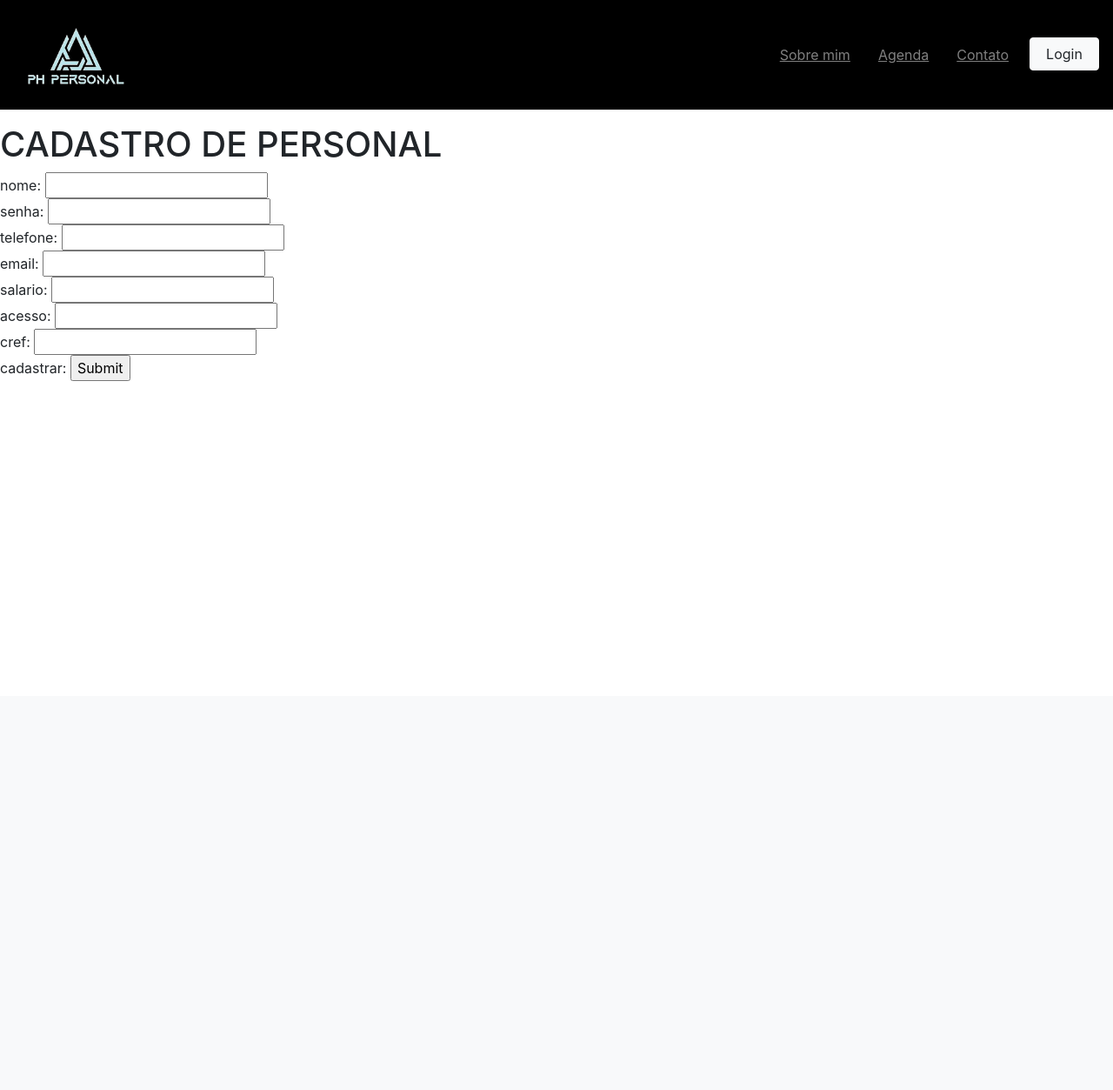
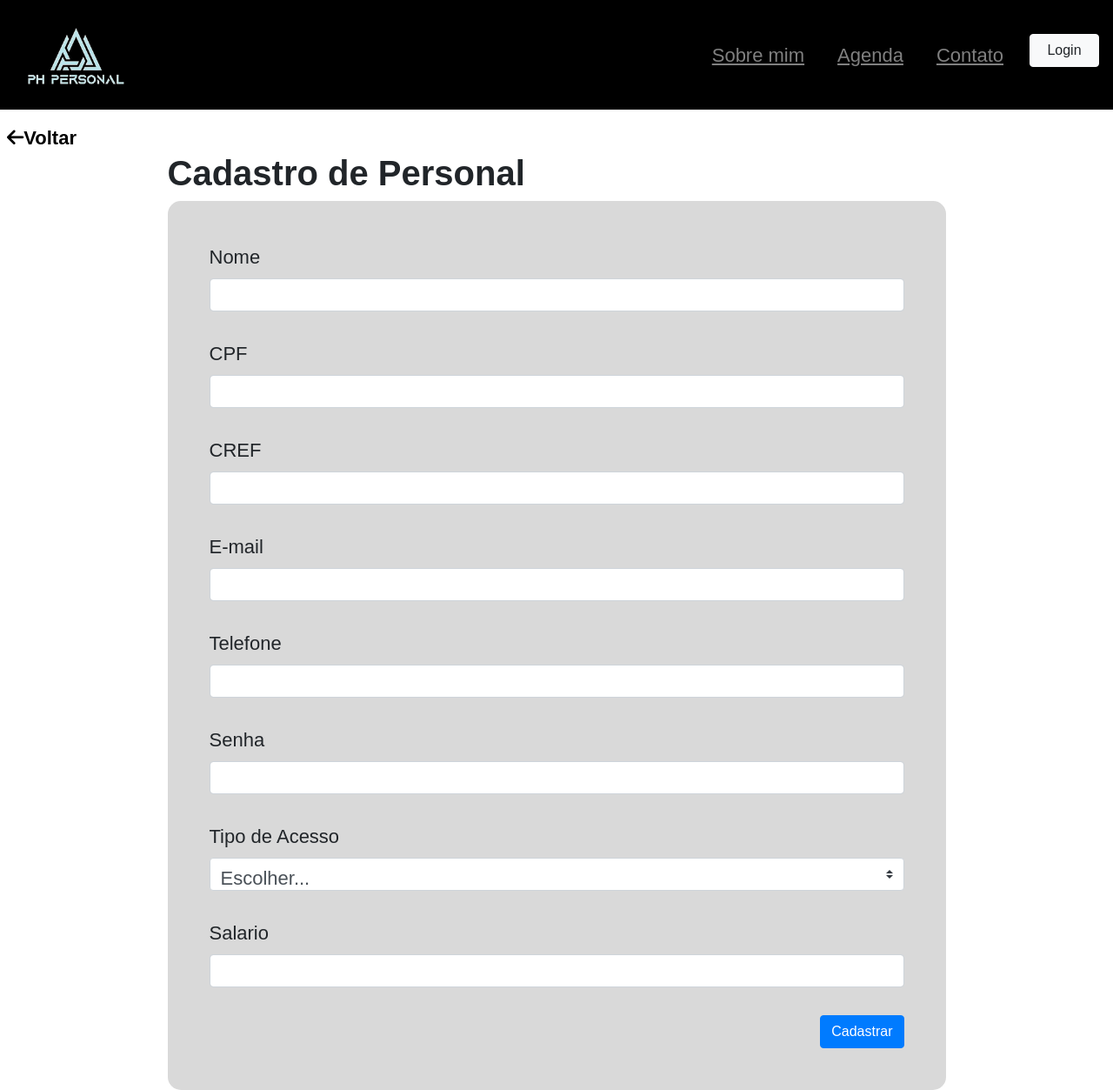
Before and after one commit to jp8002/PI_FATEC_2024_3-Semestre, a Django app: template studio/core/templates/TemplateCadastrarPersonal.html in a window 1280 px wide. Shown: the whole page at 87% size. Before the commit the page ends 438 px from the top, so only its background shows below. Run offline with Django 5.2, Linux system fonts and the light colour scheme; the template is opened without the code that fills it, so the values that code supplies are empty; some libraries are stand-ins or nearby versions.

Commit message:
Criação do template da tela de cadastrar personal

```diff
--- a/studio/core/entity/AlunoEntity.py
+++ b/studio/core/entity/AlunoEntity.py
@@ -1,4 +1,4 @@
-
+from datetime import datetime
 class Aluno():
     def __init__(self, aluno):
         self.id = aluno.get("_id")
--- a/studio/core/repositories/AlunoRepository.py
+++ b/studio/core/repositories/AlunoRepository.py
@@ -16,6 +16,7 @@ class AlunoRepository(InterfaceRepository):
     def criar(self,  entity):
         try:
             dados = entity.__dict__
+            del dados['id']
             dados["data_nascimento"] = datetime.combine(dados["data_nascimento"], datetime.min.time())
             resp = self.mongo._colecao.insert_one(dados)
 
@@ -149,7 +150,6 @@ class AlunoRepository(InterfaceRepository):
 
         return True
 
-
     def listarAlunosPorStatus(self, status):
         try:
             resp = self.mongo._colecao.find({"status": status})
--- a/studio/core/repositories/PersonalRepository.py
+++ b/studio/core/repositories/PersonalRepository.py
@@ -14,6 +14,10 @@ class PersonalRepository(InterfaceRepository):
         self.mongo = mongo
 
     def criar(self, entity):
+
+        if self.consultarCpf(entity.cpf):
+            raise Exception('Esse personal já está cadastrado')
+
         try:
             dados = entity.__dict__
             self.mongo._colecao.insert_one(dados)
@@ -26,7 +30,6 @@ class PersonalRepository(InterfaceRepository):
 
         try:
             query = self.mongo._colecao.find_one({"cpf": cpf})
-            list(query)
 
         except Exception as e:
             raise Exception("Erro ao consultar cpf (" + str(e) + ")")
--- a/studio/core/templates/TemplateCadastrarPersonal.html
+++ b/studio/core/templates/TemplateCadastrarPersonal.html
@@ -3,7 +3,34 @@
 <head>
     <meta charset="UTF-8">
     <meta name="viewport" content="width=device-width, initial-scale=1.0">
+    <script src="https://kit.fontawesome.com/cc7beb20bf.js" crossorigin="anonymous"></script>
     <link rel="stylesheet" href="https://stackpath.bootstrapcdn.com/bootstrap/4.1.3/css/bootstrap.min.css" integrity="sha384-MCw98/SFnGE8fJT3GXwEOngsV7Zt27NXFoaoApmYm81iuXoPkFOJwJ8ERdknLPMO" crossorigin="anonymous">
+
+    <style>
+        body{
+            font-size: 22px;
+            font-family: 'Reem Kufi Fun', sans-serif;
+        }
+        .form-cadastrar_personal{
+            background-color: #D9D9D9;
+            gap: 1rem;
+            border-radius: 15px;
+        }
+        #voltar{
+            text-decoration: none;
+            color: black;
+        }
+
+        @media screen and (max-width:768px){
+            body{
+                font-size: 16px;
+            }
+            h1{
+                font-size:28px;
+            }
+
+        }
+    </style>
     <title>Document</title>
 </head>
 <body>
@@ -11,37 +38,74 @@
     {% block template %}
         {% include "TemplateNavBar.html" %}
     {% endblock %}
-    <h1> CADASTRO DE PERSONAL </h1>  <!-- O IDEAL SERIA A CRIAÇÃO DO FORMULARIO ATRAVÉS DE UM FORM -->
 
-    <form method="post" action="{% url "cadastrarPersonal" %}">
-        {% csrf_token %}
+    {{errors}}
+    <div class="d-flex">
+        <a class="ml-2" id="voltar" href="{% url "personalInicial" %}"><i class="fa-solid fa-arrow-left "></i><b>Voltar</b></a>
+    </div>
 
-        nome:
-        <input type="text" name="nome">
-        <br>
-        senha:
-        <input type="text" name="senha">
-        <br>
-        telefone:
-        <input type="text" name="telefone">
-        <br>
-        email:
-        <input type="text" name="email">
-        <br>
-        salario:
-        <input type="text" name="salario">
-        <br>
-        acesso:
-        <input type="text" name="acesso">
-        <br>
-        cref:
-        <input type="text" name="cref">
-        <br>
-        cadastrar:
-        <input type="submit" name="cadastrar">
-        <br>
+    <div class="container d-flex justify-content-center">
+        <div class="col-10 d-flex flex-column ">
+            <div>
+                <h1><b>Cadastro de Personal </b></h1>
+            </div>
+            <div class="d-flex ">
+                <form class="form-cadastrar_personal p-lg-5 p-4 d-flex flex-column w-100 " action="#" method="post">
+                {% csrf_token %}
 
-    </form>
+                    <div class="form-group d-flex flex-column ">
+                        <label  for="nome">Nome</label>
+                        <input class="form-control " type="text" id="nome" name="nome">
+                    </div>
+
+                    <div class="form-group d-flex flex-column ">
+                        <label  for="cpf">CPF</label>
+                        <input class="form-control " type="text" id="cpf" name="cpf">
+                    </div>
+
+                    <div class="form-group d-flex flex-column ">
+                        <label  for="cref">CREF</label>
+                        <input class="form-control " type="text" id="cref" name="cref">
+                    </div>
+
+                    <div class="form-group d-flex flex-column ">
+                        <label  for="email">E-mail</label>
+                        <input class="form-control " type='email' id="email" name="email">
+                    </div>
+
+                    <div class="form-group d-flex flex-column ">
+                        <label  for="telefone">Telefone</label>
+                        <input class="form-control " type="text" id="telefone" name="telefone">
+                    </div>
+
+                    <div class="form-group d-flex flex-column ">
+                        <label  for="senha">Senha</label>
+                        <input class="form-control " type="password" id="senha" name="senha">
+                    </div>
+
+                    <div class="form-group d-flex flex-column ">
+                        <label  for="acesso">Tipo de Acesso</label>
+                        <select class="custom-select" id="inputGroupSelect01" name='acesso'>
+                            <option selected hidden>Escolher...</option>
+                            <option value="funcionario">Funcionário</option>
+                            <option value="adm">Administrador</option>
+                        </select>
+                    </div>
+
+                    <div class="form-group d-flex flex-column ">
+                        <label  for="salario">Salario</label>
+                        <input class="form-control " type="number" id="salario" name="salario" min='0' step='any'>
+                    </div>
+
+                    <div class="d-flex ">
+                        <button type="submit" class="btn btn-primary ml-auto" value="cadastrar_personal">Cadastrar</button>
+                    </div>
+
+                </form>
+            </div>
+        </div>
+    </div>
+
 
 <script src="https://code.jquery.com/jquery-3.3.1.slim.min.js" integrity="sha384-q8i/X+965DzO0rT7abK41JStQIAqVgRVzpbzo5smXKp4YfRvH+8abtTE1Pi6jizo" crossorigin="anonymous"></script>
 <script src="https://cdnjs.cloudflare.com/ajax/libs/popper.js/1.14.3/umd/popper.min.js" integrity="sha384-ZMP7rVo3mIykV+2+9J3UJ46jBk0WLaUAdn689aCwoqbBJiSnjAK/l8WvCWPIPm49" crossorigin="anonymous"></script>
--- a/studio/core/views/View_CadastrarAluno.py
+++ b/studio/core/views/View_CadastrarAluno.py
@@ -33,4 +33,4 @@ class CadastrarAlunoView(View):
             repository = AlunoRepository(serviceM)
 
             repository.criar(aluno)
-            return render(request, "TemplateCadastrarAluno.html", {'form': form})
+            return redirect('cadastrarAluno')
```
Also changed, not shown: studio/core/forms.py (+30 -0 lines), studio/core/tests/testePaginaInicialComSessao.py (+2 -1 lines), studio/core/tests/testeServiceMongo.py (+4 -12 lines), studio/core/tests/testeViewAgendarTreinoPost.py (+3 -6 lines), studio/core/tests/testeViewCadastrarAlunoPost.py (+9 -7 lines), studio/core/views/View_CadastrarPersonal.py (+20 -8 lines).
